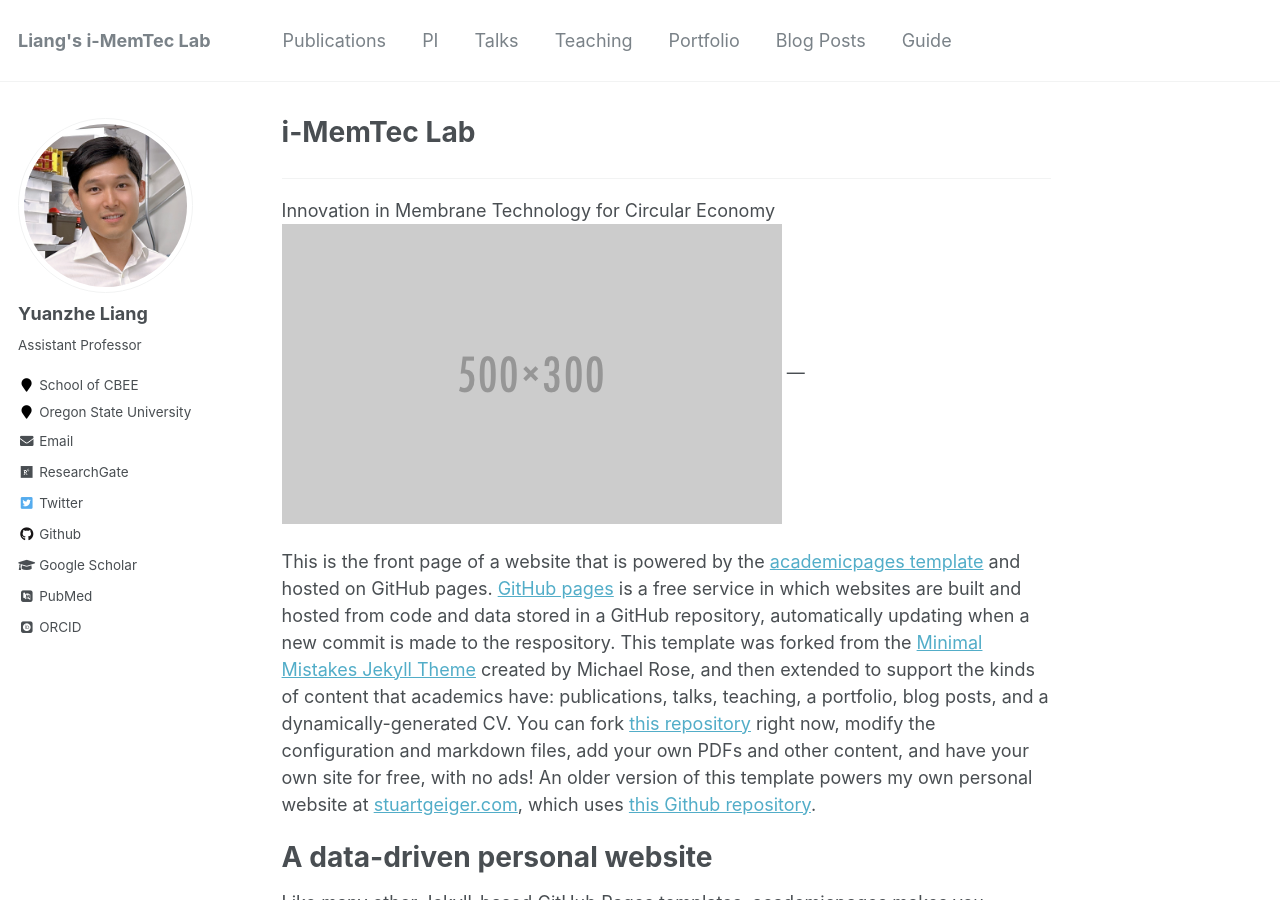
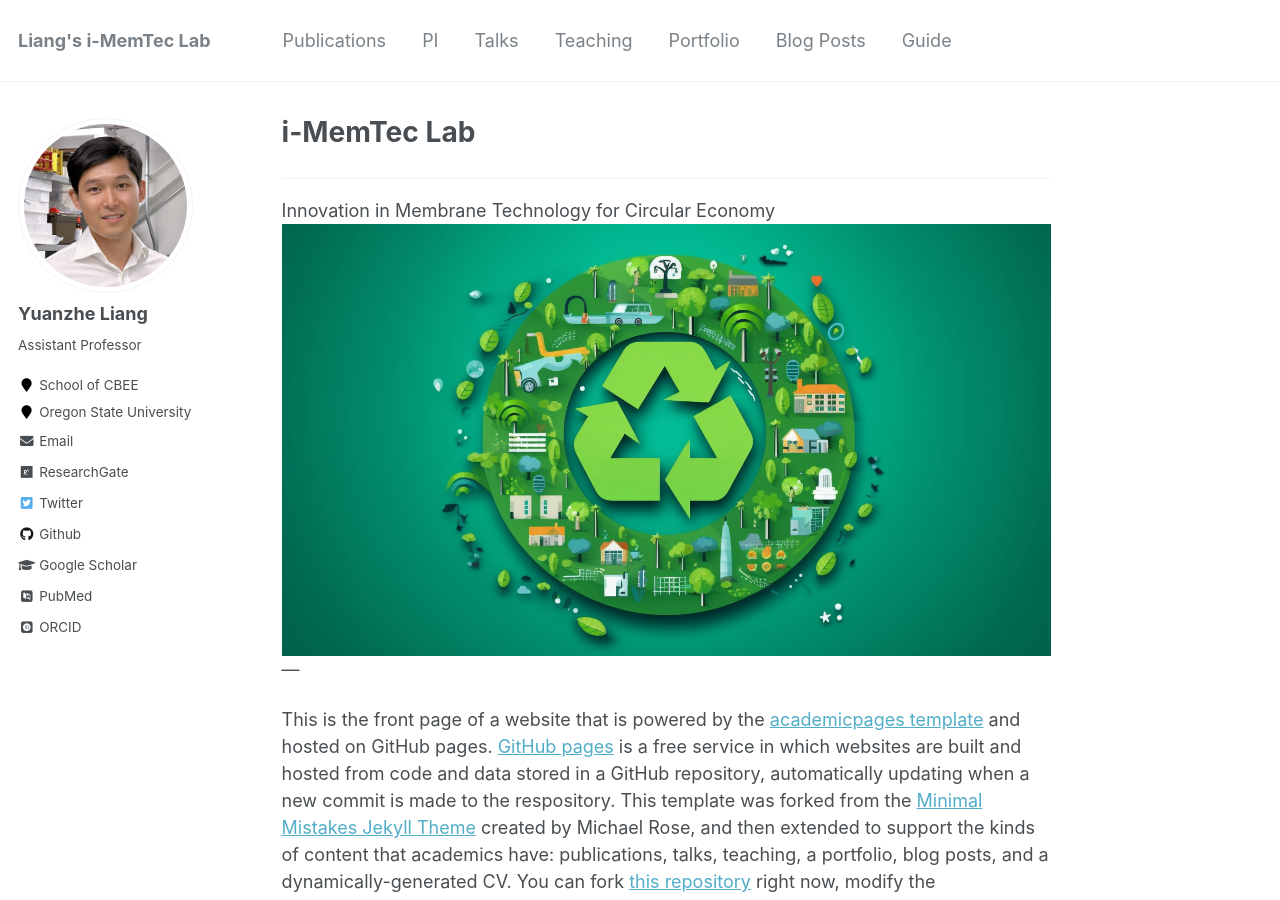
Before and after one commit to yuanzheliang/yuanzheliang.github.io, a Jekyll site: the page built from _pages/about.md, in a window 1280 px wide and 900 px high. Built offline with Jekyll 4.4.1, drawn with Linux system fonts in a browser that asks for light colours; some web fonts are replaced.

Commit message:
Update about.md

```diff
--- a/_pages/about.md
+++ b/_pages/about.md
@@ -10,7 +10,7 @@ redirect_from:
 
 ---
 Innovation in Membrane Technology for Circular Economy
-<br/><img src='/images/500x300.png'>
+<br/><img src='/images/FB2.png'>
 ---
 
 This is the front page of a website that is powered by the [academicpages template](https://github.com/academicpages/academicpages.github.io) and hosted on GitHub pages. [GitHub pages](https://pages.github.com) is a free service in which websites are built and hosted from code and data stored in a GitHub repository, automatically updating when a new commit is made to the respository. This template was forked from the [Minimal Mistakes Jekyll Theme](https://mmistakes.github.io/minimal-mistakes/) created by Michael Rose, and then extended to support the kinds of content that academics have: publications, talks, teaching, a portfolio, blog posts, and a dynamically-generated CV. You can fork [this repository](https://github.com/academicpages/academicpages.github.io) right now, modify the configuration and markdown files, add your own PDFs and other content, and have your own site for free, with no ads! An older version of this template powers my own personal website at [stuartgeiger.com](http://stuartgeiger.com), which uses [this Github repository](https://github.com/staeiou/staeiou.github.io).
```
